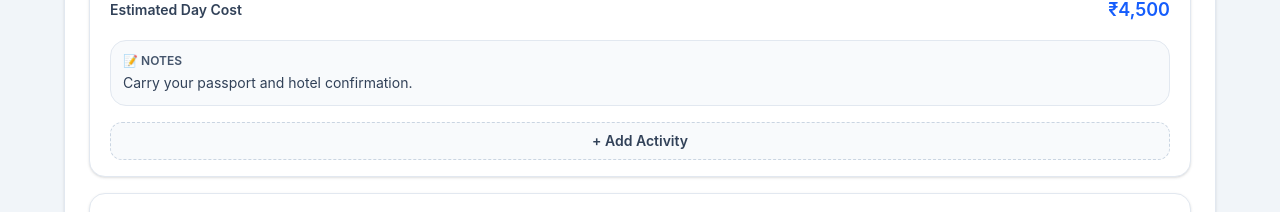
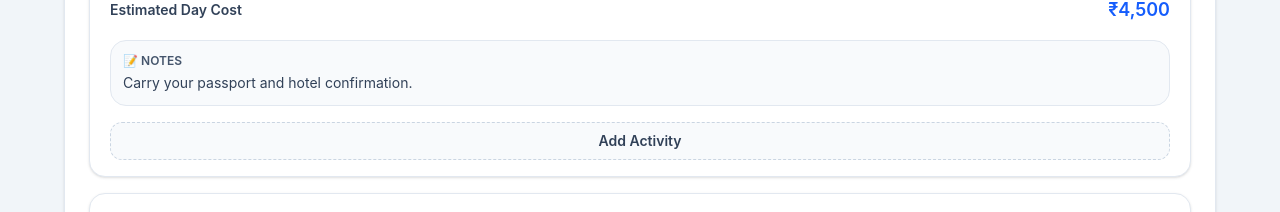
Before and after one commit to prince891pawar/travel-mate-ai, a React (Vite) app in the folder frontend/: page /trips-detail in a window 1280 px wide. Shown: the part 1580-1792 px from the top of the page. Built offline with nearby package versions, Linux system fonts and the light colour scheme; sample sign-in values are in the browser's storage; grey boxes are pictures that could not be loaded.

Commit message:
fronend-complete

```diff
--- a/frontend/src/components/tripsDetails/DayCard.jsx
+++ b/frontend/src/components/tripsDetails/DayCard.jsx
@@ -200,7 +200,7 @@ const DayCard = ({ dayData, isExpanded = true, onToggle = () => {} }) => {
               onClick={handleAddActivity}
               className="w-full rounded-xl border border-dashed border-slate-300 bg-slate-50 py-2 text-sm font-semibold text-slate-700 transition-all hover:border-blue-400 hover:bg-blue-50 hover:text-blue-600"
             >
-              + Add Activity
+              Add Activity
             </button>
           </div>
         </div>
```
